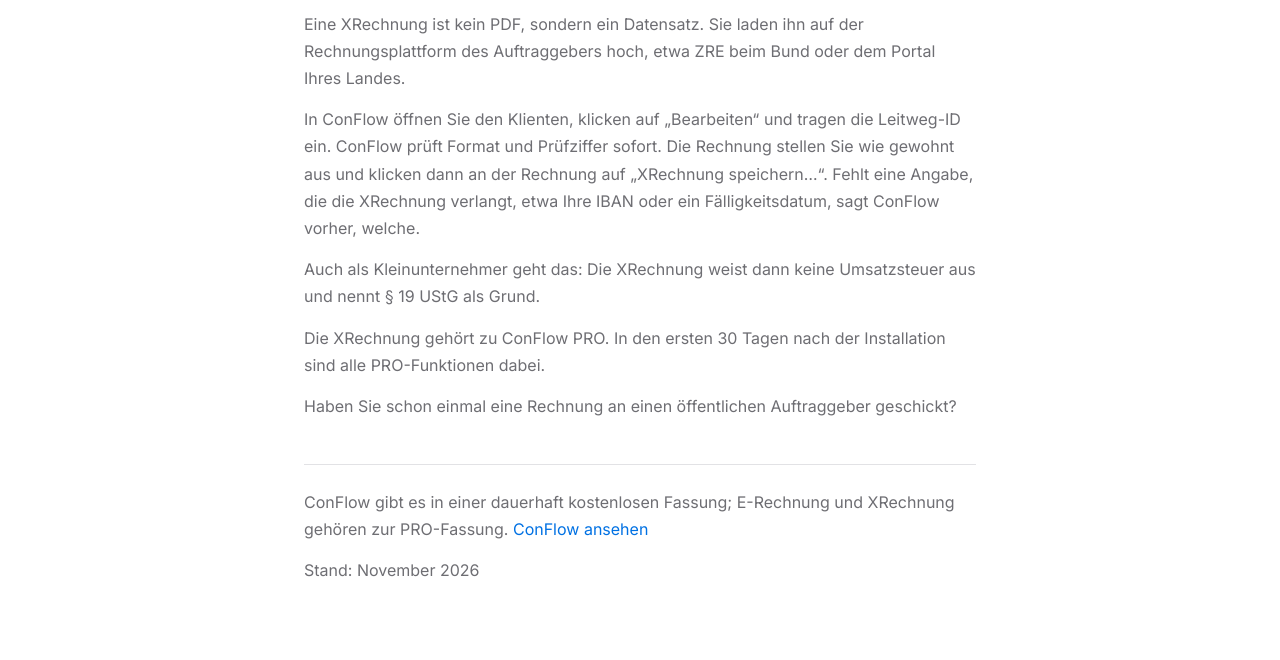
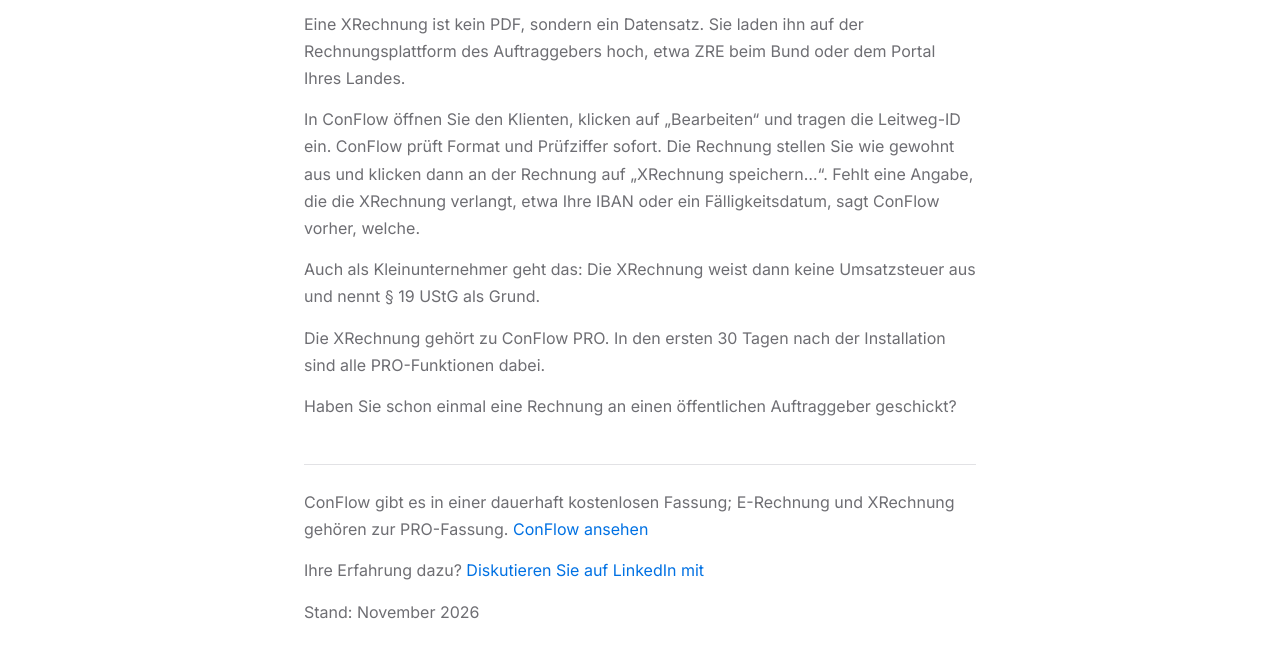
Before and after one commit to boomersaurus/conflow-releases, a plain HTML site: page praxis/die-erste-xrechnung/index.html in a window 1280 px wide. Shown: the part 292-952 px from the top of the page. Drawn offline with Linux system fonts and the light colour scheme.

Commit message:
Praxis 10: Diskussions-Link auf LinkedIn
Co-Authored-By: Claude Opus 5.5 <noreply@anthropic.com>

```diff
--- a/praxis/die-erste-xrechnung/index.html
+++ b/praxis/die-erste-xrechnung/index.html
@@ -64,7 +64,9 @@
     ConFlow gibt es in einer dauerhaft kostenlosen Fassung; E-Rechnung und XRechnung gehören zur PRO-Fassung.
     <a href="../../#preis">ConFlow ansehen</a>
   </p>
-  <!-- DISKUSSIONS-LINK: nach dem Post einsetzen -->
+  <p class="schluss-notiz">
+    Ihre Erfahrung dazu? <a href="https://www.linkedin.com/feed/update/urn:li:activity:7528484821451341827/">Diskutieren Sie auf LinkedIn mit</a>
+  </p>
   <p class="stand">Stand: November 2026</p>
 </main>
 
```
